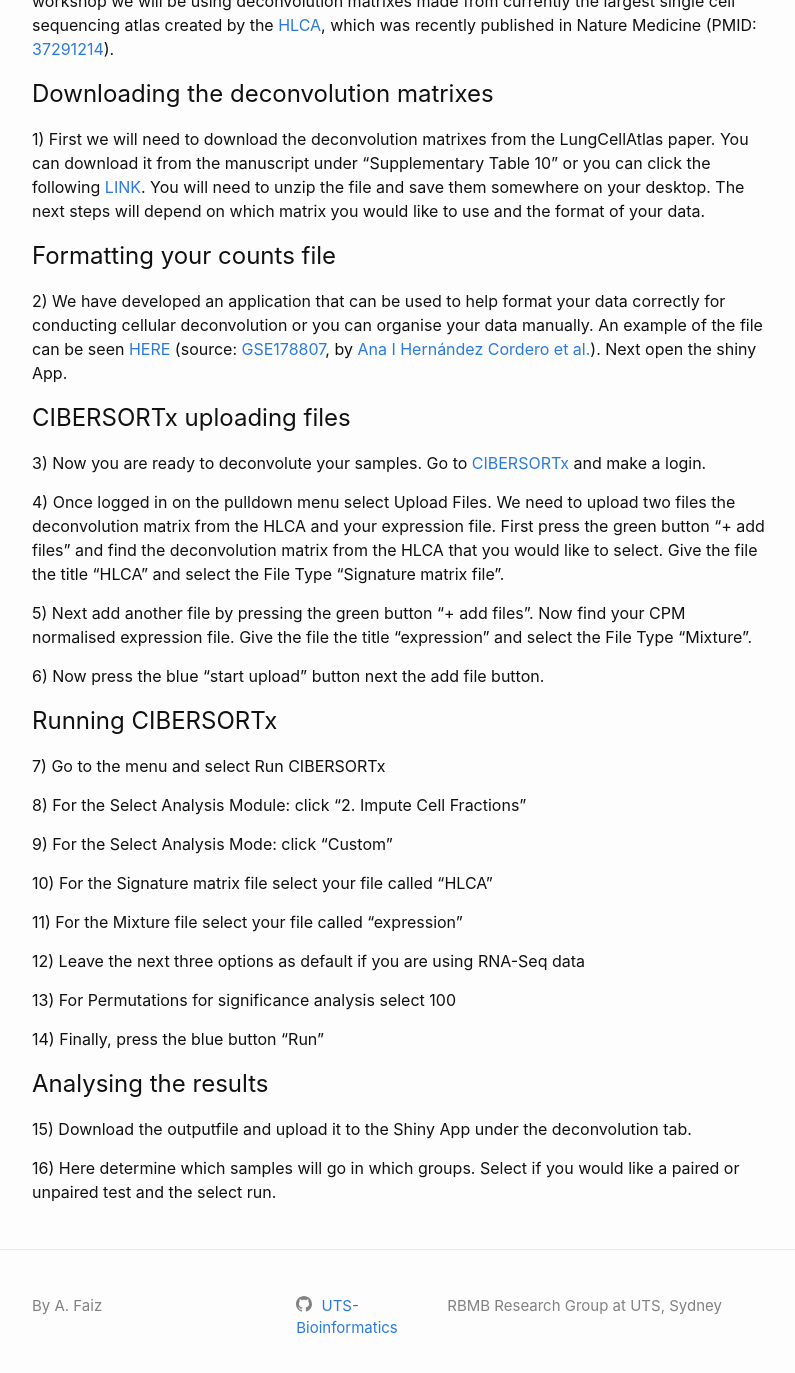
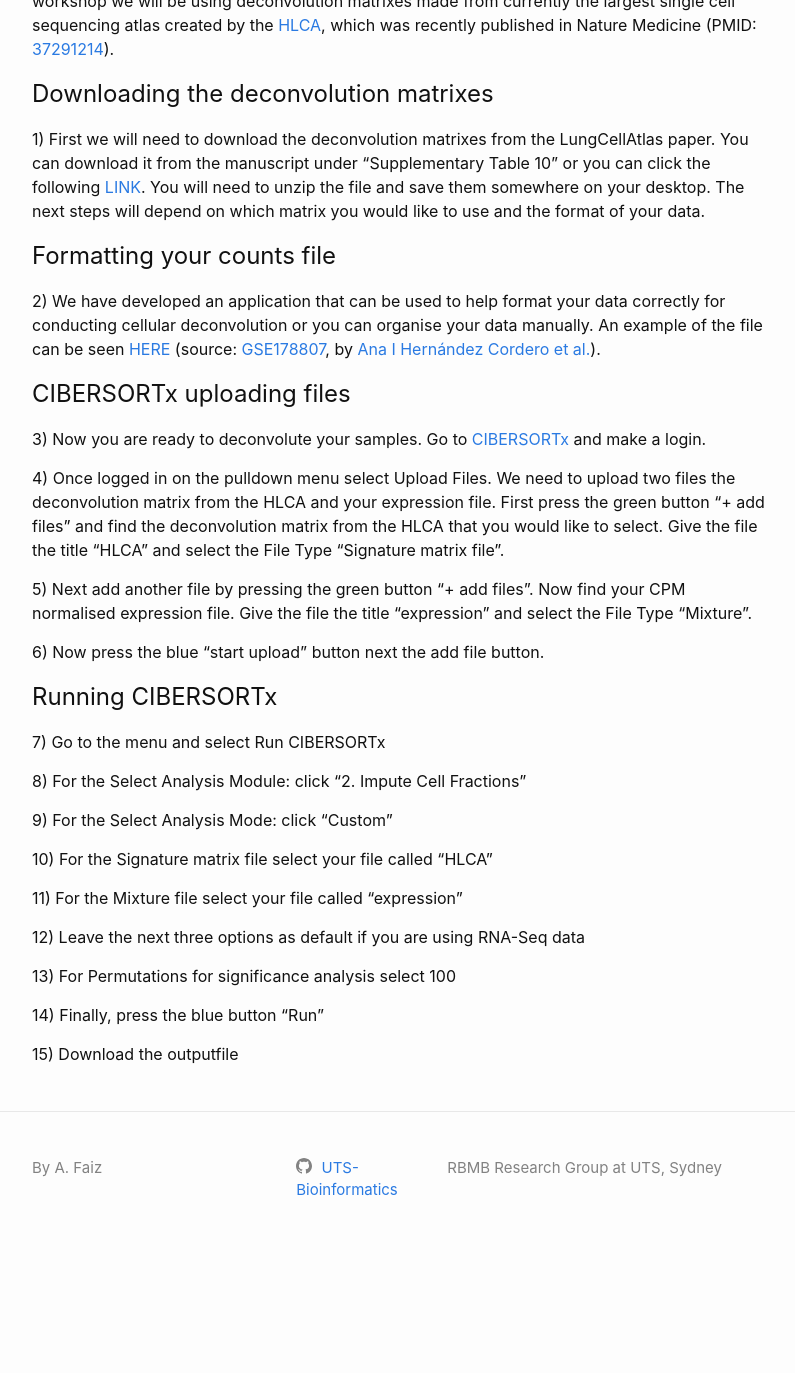
Before and after one commit to UTS-Bioinformatics/uts-bioinformatics.github.io, a Jekyll site: the page built from contents/_workshops/cellular-deconvolution.markdown, in a window 1280 px wide and 1400 px high, scrolled down 262 px. Shown: the top 1373 px of the window, without its empty margins (238-1033 px from the left). Built offline with Jekyll 4.4.1, drawn with Linux system fonts in a browser that asks for light colours; after the commit the page ends 1524 px from its top, so only the background shows below that.

Commit message:
Update cellular-deconvolution.markdown

```diff
--- a/contents/_workshops/cellular-deconvolution.markdown
+++ b/contents/_workshops/cellular-deconvolution.markdown
@@ -12,7 +12,7 @@
 
 
 ## Formatting your counts file
-2)	We have developed an application that can be used to help format your data correctly for conducting cellular deconvolution or you can organise your data manually. An example of the file can be seen [HERE](/assets/data/2023-07-10-mixture.tsv) (source: [GSE178807](https://www.ncbi.nlm.nih.gov/geo/query/acc.cgi?acc=GSE178807), by [Ana I Hernández Cordero et al.](https://doi.org/10.1164/rccm.202106-1440OC)). Next open the shiny App.
+2)	We have developed an application that can be used to help format your data correctly for conducting cellular deconvolution or you can organise your data manually. An example of the file can be seen [HERE](/assets/data/2023-07-10-mixture.tsv) (source: [GSE178807](https://www.ncbi.nlm.nih.gov/geo/query/acc.cgi?acc=GSE178807), by [Ana I Hernández Cordero et al.](https://doi.org/10.1164/rccm.202106-1440OC)).
 
 
 ## CIBERSORTx uploading files
@@ -42,8 +42,4 @@
 
 14)	Finally, press the blue button "Run"
 
-
-## Analysing the results
-15)	Download the outputfile and upload it to the Shiny App under the deconvolution tab.
-
-16)	Here determine which samples will go in which groups. Select if you would like a paired or unpaired test and the select run.
+15)	Download the outputfile
```
